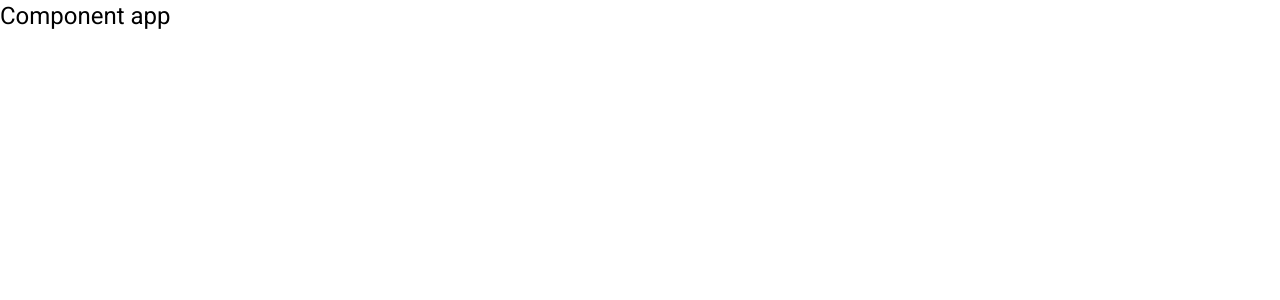
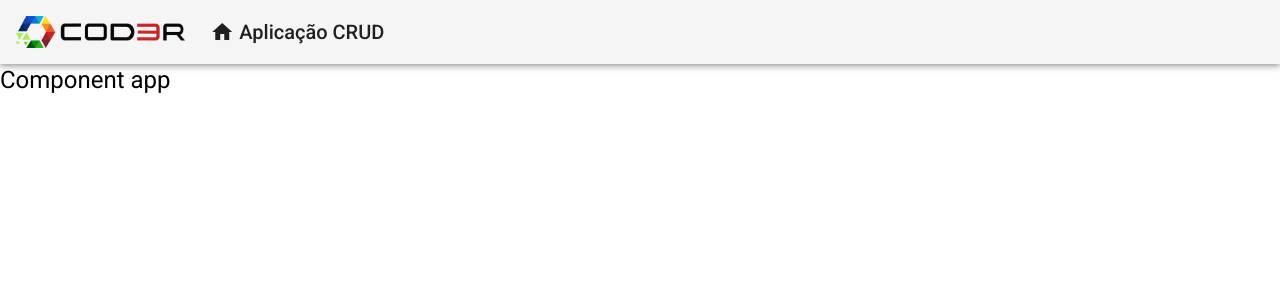
Before and after one commit to Brunocs1991/Cod3r_angular_9_essencial, an Angular app in the folder frontend/: page / in a window 1280 px wide. Shown: the top 300 px of the page. Built offline with nearby package versions, Linux system fonts and the light colour scheme.

Commit message:
Componente Cabeçalho

```diff
--- a/frontend/src/app/app.component.html
+++ b/frontend/src/app/app.component.html
@@ -1 +1,2 @@
+<app-header></app-header>
 <h1>Component app </h1>
--- /dev/null
+++ b/frontend/src/app/components/template/header/header.component.css
@@ -0,0 +1,21 @@
+.header {
+    display: flex;
+    align-items: center;
+}
+
+.header a {
+    display: flex;
+    align-items: center;
+    text-decoration: none;
+}
+
+.header .logo{
+    max-height: 32px;
+}
+
+.header .title-group{
+    padding-left: 25px;
+}
+.header .title-group i{
+    padding-right: 5px;
+}
--- /dev/null
+++ b/frontend/src/app/components/template/header/header.component.html
@@ -0,0 +1,15 @@
+<mat-toolbar class="header mat-elevation-z4">
+    <span>
+        <a>
+            <img src="assets/img/logo.png" alt="logo" class="logo"/>
+        </a>
+    </span>
+    <span class="title-group">
+        <a>
+            <i class="material-icons">
+                home
+            </i>
+            Aplicação CRUD
+        </a>
+    </span>
+</mat-toolbar>
--- /dev/null
+++ b/frontend/src/app/components/template/header/header.component.ts
@@ -0,0 +1,15 @@
+import { Component, OnInit } from '@angular/core';
+
+@Component({
+  selector: 'app-header',
+  templateUrl: './header.component.html',
+  styleUrls: ['./header.component.css']
+})
+export class HeaderComponent implements OnInit {
+
+  constructor() { }
+
+  ngOnInit(): void {
+  }
+
+}
```
Also changed, not shown: frontend/src/app/app.module.ts (+7 -3 lines), frontend/src/assets/img/logo.png (added).
